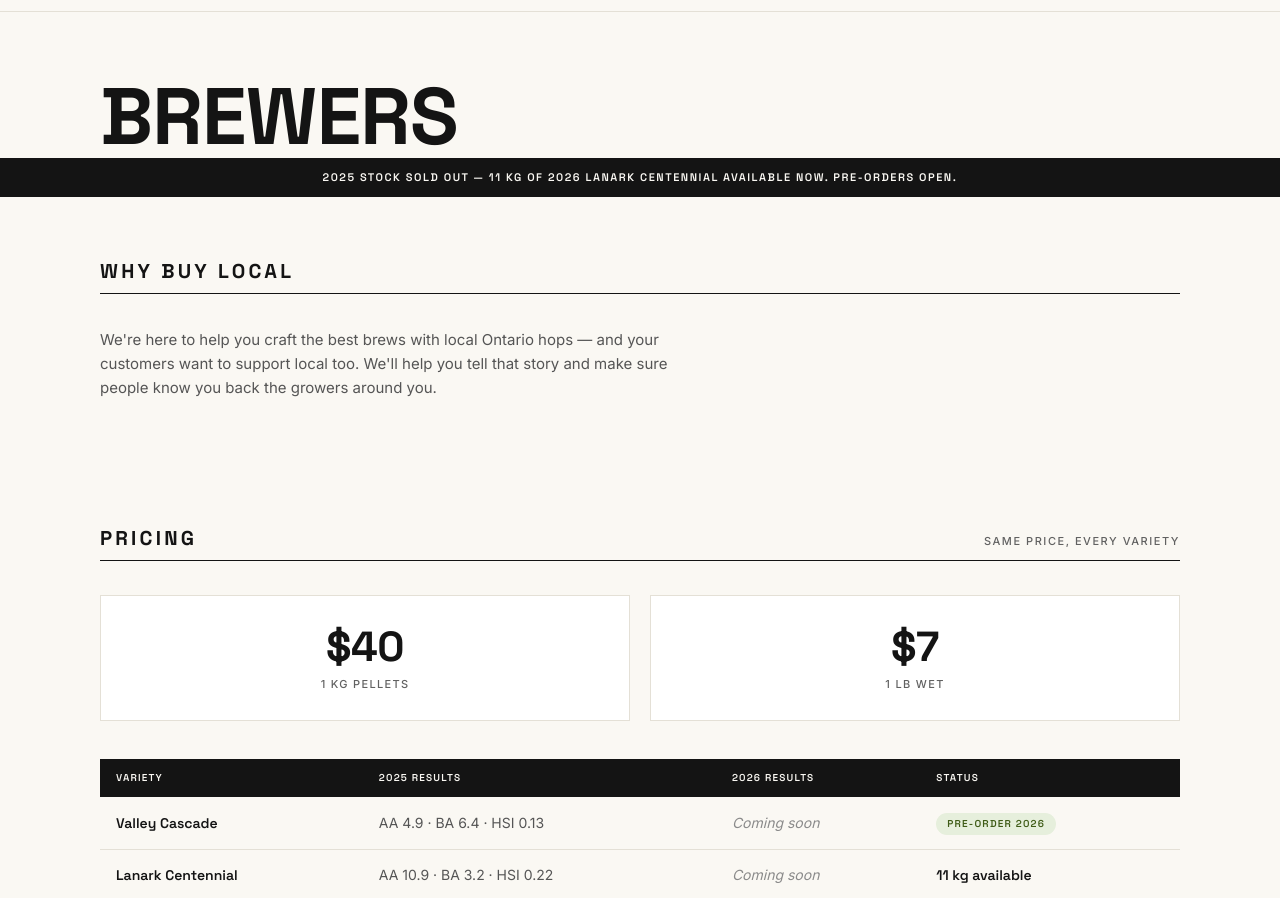
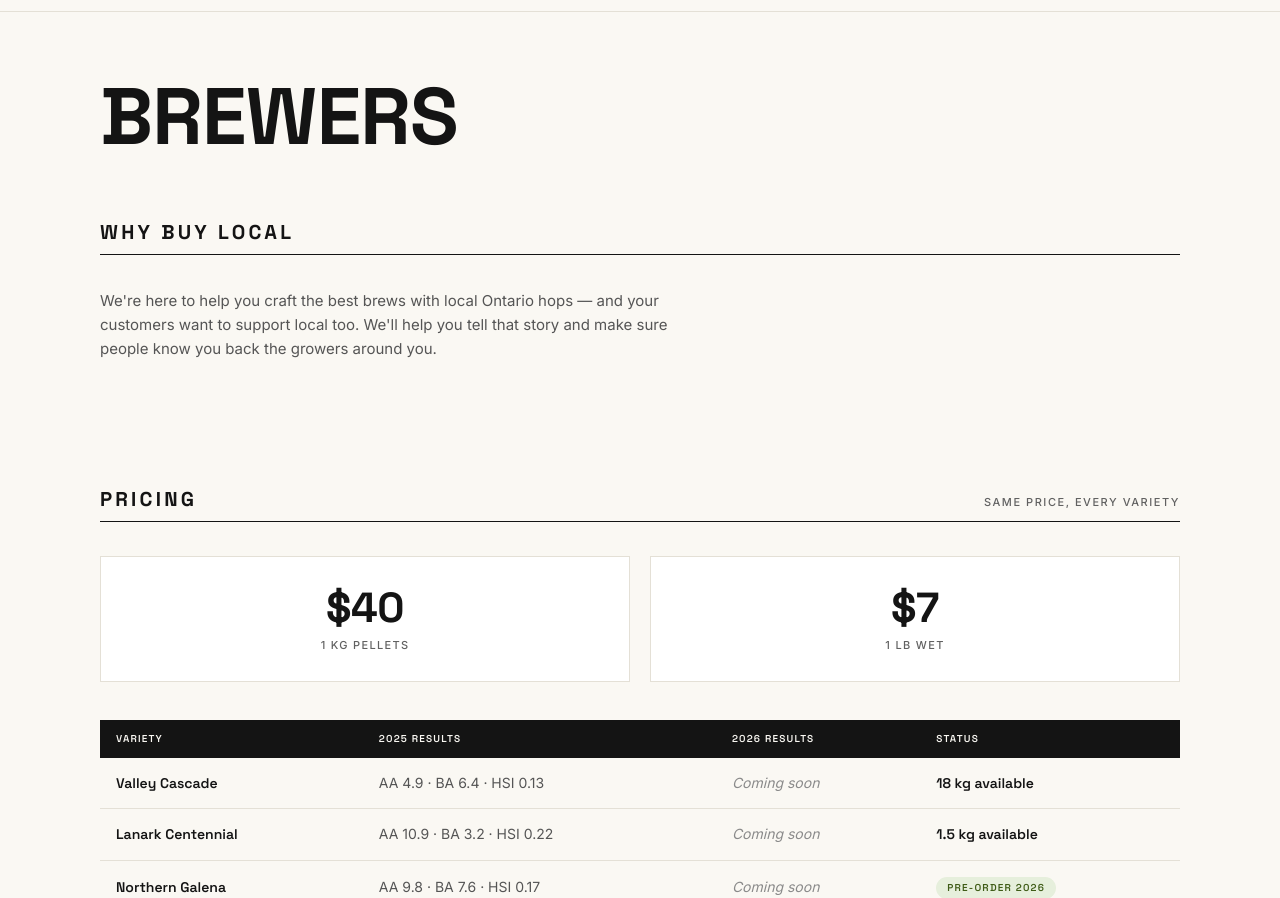
Before and after one commit to bhhian/battle-house-hops, a website: page brewers.html in a window 1280 px wide. Shown: the part 49-947 px from the top of the page. Drawn offline with Linux system fonts and the light colour scheme.

Commit message:
feat: brewers page — Cascade 18 kg, Centennial 1.5 kg, drop announce banner
Co-Authored-By: Claude Opus 5 (1M context) <noreply@anthropic.com>

```diff
--- a/brewers.html
+++ b/brewers.html
@@ -34,8 +34,6 @@
             <div class="wrap"><h1>Brewers</h1></div>
         </section>
 
-        <div class="announce">2025 stock sold out — 11&nbsp;kg of 2026 Lanark Centennial available now. Pre-orders open.</div>
-
         <section class="section reveal">
             <div class="wrap">
                 <div class="section-head"><h2>Why Buy Local</h2></div>
@@ -59,8 +57,8 @@
                             <tr><th>Variety</th><th>2025 Results</th><th>2026 Results</th><th>Status</th></tr>
                         </thead>
                         <tbody>
-                            <tr><td><strong>Valley Cascade</strong></td><td>AA 4.9 · BA 6.4 · HSI 0.13</td><td class="avail-soon">Coming soon</td><td><span class="status status--in">Pre-order 2026</span></td></tr>
-                            <tr><td><strong>Lanark Centennial</strong></td><td>AA 10.9 · BA 3.2 · HSI 0.22</td><td class="avail-soon">Coming soon</td><td><strong>11&nbsp;kg available</strong></td></tr>
+                            <tr><td><strong>Valley Cascade</strong></td><td>AA 4.9 · BA 6.4 · HSI 0.13</td><td class="avail-soon">Coming soon</td><td><strong>18&nbsp;kg available</strong></td></tr>
+                            <tr><td><strong>Lanark Centennial</strong></td><td>AA 10.9 · BA 3.2 · HSI 0.22</td><td class="avail-soon">Coming soon</td><td><strong>1.5&nbsp;kg available</strong></td></tr>
                             <tr><td><strong>Northern Galena</strong></td><td>AA 9.8 · BA 7.6 · HSI 0.17</td><td class="avail-soon">Coming soon</td><td><span class="status status--in">Pre-order 2026</span></td></tr>
                         </tbody>
                     </table>
```
